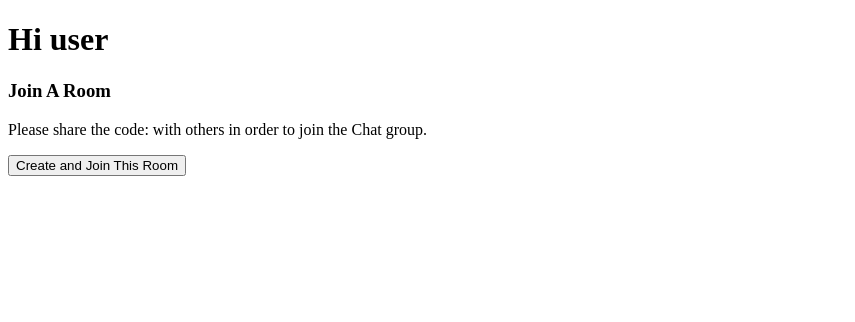
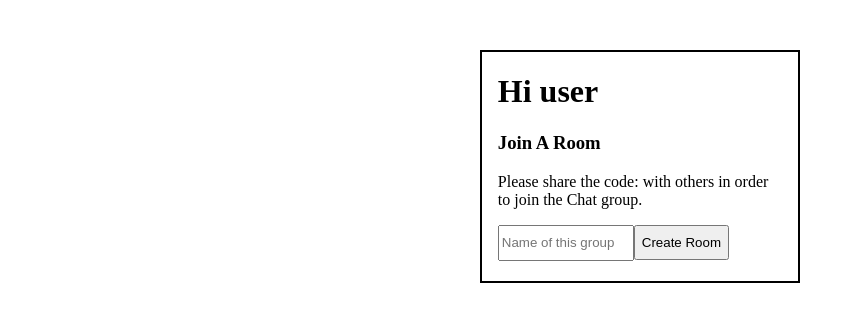
Before and after one commit to PrankurSharma/Chat-Application, a React (Create React App) app in the folder client/: page /createroom in a window 1280 px wide. Shown: the top 322 px of the page, without its empty margins (0-855 px from the left). Built offline with nearby package versions, Linux system fonts and the light colour scheme; no server answers.

Commit message:
Chat Application

```diff
--- a/client/src/App.css
+++ b/client/src/App.css
@@ -1,5 +1,13 @@
 .App {
     text-align: center;
+}
+
+body {
+
+    background-size: cover;
+    background-position: center;
+    background-repeat: no-repeat;
+    background-attachment: fixed;
 }
 
 .main-body {
@@ -26,7 +34,7 @@
     justify-content: center;
     height: 50px;
     width: 90%;
-    margin: auto;
+    margin: auto auto 10px auto;
     border: 2px solid black;
 }
 
@@ -54,23 +62,45 @@
     height: auto;
 }
 
-.my_message {
+#you .my_message {
     display: flex;
     align-items: center;
     justify-content: center;
     border: 2px solid black;
     border-radius: 5px;
-    margin: 10px 10px 0 10px;
+    margin-left: 48%;
+    margin-top: 10px;
     background-color: purple;
-    width: auto;
+    width: 50%;
     height: auto;
 }
 
-.msgMeta {
+#other .my_message {
+    display: flex;
+    align-items: center;
+    justify-content: center;
+    border: 2px solid black;
+    border-radius: 5px;
+    margin-left: 10px;
+    margin-right: 50%;
+    margin-top: 10px;
+    background-color: green;
+    width: 50%;
+    height: auto;
+}
+
+#you .msgMeta {
     display: flex;
     flex-direction: row;
     justify-content: right;
     margin-right: 20px;
+}
+
+#other .msgMeta {
+    display: flex;
+    flex-direction: row;
+    justify-content: left;
+    margin-left: 20px;
 }
 
 .div-chat {
@@ -78,3 +108,36 @@
     justify-content: center;
     margin: auto;
 }
+
+.chat-foot input {
+    width: 90%;
+    height: 30px;
+}
+
+.chat-foot button {
+    width: auto;
+    height: 35px;
+}
+
+.joinContainer {
+    width: 25%;
+    margin: 50px auto auto auto;
+    border: 2px solid black;
+    justify-content: center;
+    align-items: center;
+}
+
+.room-code {
+    width: 90%;
+    margin: auto auto 20px auto;
+}
+
+.room-code input {
+    width: 45%;
+    height: 30px;
+}
+
+.room-code button {
+    width: auto;
+    height: 35px;
+}
--- a/client/src/Chat.js
+++ b/client/src/Chat.js
@@ -1,7 +1,7 @@
 import React, { useEffect, useState } from "react";
 import Axios from 'axios';
 
-function Chat({socket, username, room, groupclick}){
+function Chat({socket, username, email, room, groupclick}){
     const [currentMess, set_currentMess] = useState("");
     const [messageList, set_messageList] = useState([]);
     const [loadChat, set_loadChat] = useState([]);
@@ -10,6 +10,7 @@ function Chat({socket, username, room, groupclick}){
             const messageData = {
                 room: room,
                 sender: username,
+                sender_email: email,
                 message: currentMess,
                 time: new Date(Date.now()).getHours() + ":" + new Date(Date.now()).getMinutes()
             };
@@ -23,6 +24,7 @@ function Chat({socket, username, room, groupclick}){
             Axios.post('http://localhost:3001/api/insert', {
                 room_no: room,
                 sender: username,
+                sender_email: email,
                 message: currentMess,
                 time: new Date(Date.now()).getHours() + ":" + new Date(Date.now()).getMinutes()
             });
@@ -50,33 +52,31 @@ function Chat({socket, username, room, groupclick}){
     return (
     <div className="chat">
         <div className="chat-head">
-            <p> Live Chat </p>
+            <h1> Live Chat </h1>
         </div>
         <div className="chat-body">
             {loadChat.map((c) => {
                 return (
-                    <div className="load_message">
+                    <div className="load_message" id={email === c.sender_email ? "you" : "other"}>
                         <div className="my_message">
                             <p> {c.msg} </p>
                         </div>
                         <div className="msgMeta">
                             <p> {c.msg_time} </p>
-                            <p> {c.sender} </p>
+                            {email === c.sender_email ? <p> You </p> : <p> {c.sender} </p>}
                         </div>
                     </div>
                 );
             })}
             {messageList.map((msg) => {
                 return (
-                   <div className="load_message" id={username === msg.sender ? "you" : "other"}>
-                        <div>
-                            <div className="my_message">
-                                <p> {msg.message} </p>
-                            </div>
-                            <div className="msgMeta">
-                                <p id="time"> {msg.time} </p>
-                                <p id="sender"> {msg.sender} </p>
-                            </div>
+                   <div className="load_message" id={email === msg.sender_email ? "you" : "other"}>
+                        <div className="my_message">
+                            <p> {msg.message} </p>
+                        </div>
+                        <div className="msgMeta">
+                            <p id="time"> {msg.time} </p>
+                            {email === msg.sender_email ? <p> You </p> : <p> {msg.sender} </p>}
                         </div>
                    </div>
                 );
@@ -90,7 +90,7 @@ function Chat({socket, username, room, groupclick}){
                 set_currentMess(event.target.value);
             }}
             onKeyPress={(event) => {
-                event.key === "Enter" && sendMessage();
+                event.key === "Enter" && sendMessage() && insertInDB();
             }}
             />
             <button onClick={() => {
--- a/client/src/CreateRoom.js
+++ b/client/src/CreateRoom.js
@@ -1,19 +1,15 @@
-import io from 'socket.io-client';
 import { useEffect, useState } from 'react';
-import Chat from './Chat';
 import Axios from 'axios';
 import uuid from 'react-uuid';
-
-
-const socket = io.connect("http://localhost:3001");
 
 function CreateRoom() {
     Axios.defaults.withCredentials = true;
     const [username, set_username] = useState("");
     const [email, set_email] = useState("");
     const [room, set_room] = useState("");
-    const [click, set_click] = useState(false);
-    const [displayChat, set_displayChat] = useState(false);
+    const [groupname, set_groupname] = useState("");
+    //const [click, set_click] = useState(false);
+    //const [displayChat, set_displayChat] = useState(false);
     const alloted_room = uuid().slice(0, 7);
 
     useEffect(() => {
@@ -31,36 +27,46 @@ function CreateRoom() {
     }, []);
 
     const joinRoom = () => {
-        if(email !== "" && room !== ""){
+        if(email !== "" && room !== "" && groupname !== ""){
             Axios.post("http://localhost:3001/api/createroom", {
                 email: email,
-                room: room
+                room: room,
+                groupname: groupname
             }).then((response) => {
                 if(response.data.message){
                     alert(response.data.message);
                 }
-                else{
+                /*else{
                     socket.emit("join_room", room);
                     set_displayChat(true);
+                }*/
+                else{
+                    alert("Room created successfully.");
+                    window.location.href = "/";
                 }
             });
+        }
+        else {
+            alert("Please enter a name for the group.");
         }
     };
 
     return (
         <div className="Room">
-            {
-                !displayChat ?
-                (<div className='joinContainer'>
-                <h1> Hi user {username} </h1>
-                <h3> Join A Room </h3>
-                <p> Please share the code: {room} with others in order to join the Chat group. </p>
-                <button onClick={() => {
-                    set_click((val) => !val);
-                    joinRoom();
-                    }}> Create and Join This Room </button>
-                </div>) : <div className='div-chat'> <Chat socket={socket} username={username} room={room} groupclick={click} /> </div>
-            }
+            <div className='joinContainer'>
+                <div className="room-code">
+                    <h1> Hi user {username} </h1>
+                    <h3> Join A Room </h3>
+                    <p> Please share the code: {room} with others in order to join the Chat group. </p>
+                    <input type="text" placeholder="Name of this group" onChange={(event) => {
+                        set_groupname(event.target.value);
+                    }} />
+                    <button onClick={() => {
+                        //set_click((val) => !val);
+                        joinRoom();
+                        }}> Create Room </button>
+                </div>
+            </div>
         </div>
     );
 }
--- a/client/src/JoinRoom.js
+++ b/client/src/JoinRoom.js
@@ -1,17 +1,13 @@
 import React, { useState, useEffect } from "react";
-import io from 'socket.io-client';
 import Axios from 'axios';
-import Chat from "./Chat";
-
-const socket = io.connect("http://localhost:3001");
 
 function JoinRoom() {
     Axios.defaults.withCredentials = true;
     const [username, set_username] = useState("");
     const [email, set_email] = useState("");
     const [room, set_room] = useState("");
-    const [click, set_click] = useState(false);
-    const [displayChat, set_displayChat] = useState(false);
+    //const [click, set_click] = useState(false);
+    //const [displayChat, set_displayChat] = useState(false);
 
     useEffect(() => {
         Axios.get('http://localhost:3001/api/login').then((response) => {
@@ -36,8 +32,10 @@ function JoinRoom() {
                     alert(response.data.message);
                 }
                 else{
-                    socket.emit("join_room", room);
-                    set_displayChat(true);
+                    //socket.emit("join_room", room);
+                    //set_displayChat(true);
+                    alert("Room joined successfully.");
+                    window.location.href = "/";
                 }
             });
         }
@@ -48,20 +46,19 @@ function JoinRoom() {
 
     return (
         <div className="Room">
-            {
-                !displayChat ?
-                (<div className='joinContainer'>
+            <div className="joinContainer">
+                <div className="room-code">
                     <h1> Hi user {username} </h1>
                     <h3> Join A Room </h3>
                     <input type="text" placeholder="Room No." onChange={(event) => {
                         set_room(event.target.value);
                     }}/>
                     <button onClick={() => {
-                    set_click((val) => !val);
+                        //set_click((val) => !val);
                         joinRoom();
                     }}> Join This Room </button>
-                </div>) : <div className="div-chat"> <Chat socket={socket} username={username} room={room} groupclick={click}/> </div>
-            }
+                </div>
+            </div>
         </div>
     );
 }
--- a/client/src/Main.js
+++ b/client/src/Main.js
@@ -65,7 +65,7 @@ function Main() {
                     {!displayChat ?
                         (<></>) :
                         (<>
-                            <Chat socket={socket} username={username} room={room} groupclick={groupclick}/>
+                            <Chat socket={socket} username={username} email={email} room={room} groupclick={groupclick}/>
                         </>)
                     }
                 </div>
--- a/client/src/MyRooms.js
+++ b/client/src/MyRooms.js
@@ -26,7 +26,7 @@ function MyRooms({changeGroupClick, setRoom}) {
                         <div className='my-group' onClick={() => {
                             changeGroupClick((val) => !val);
                             setRoom(g.room_no);
-                        }}> {g.room_no} </div>
+                        }}> {g.group_name} </div>
                     </div>
                 );
             })}
```
Also changed, not shown: client/public/chat background.jpg (added), 1 other file (tests, documents, lock files or other folders). Lines whose indentation alone changed are shown as unchanged.
